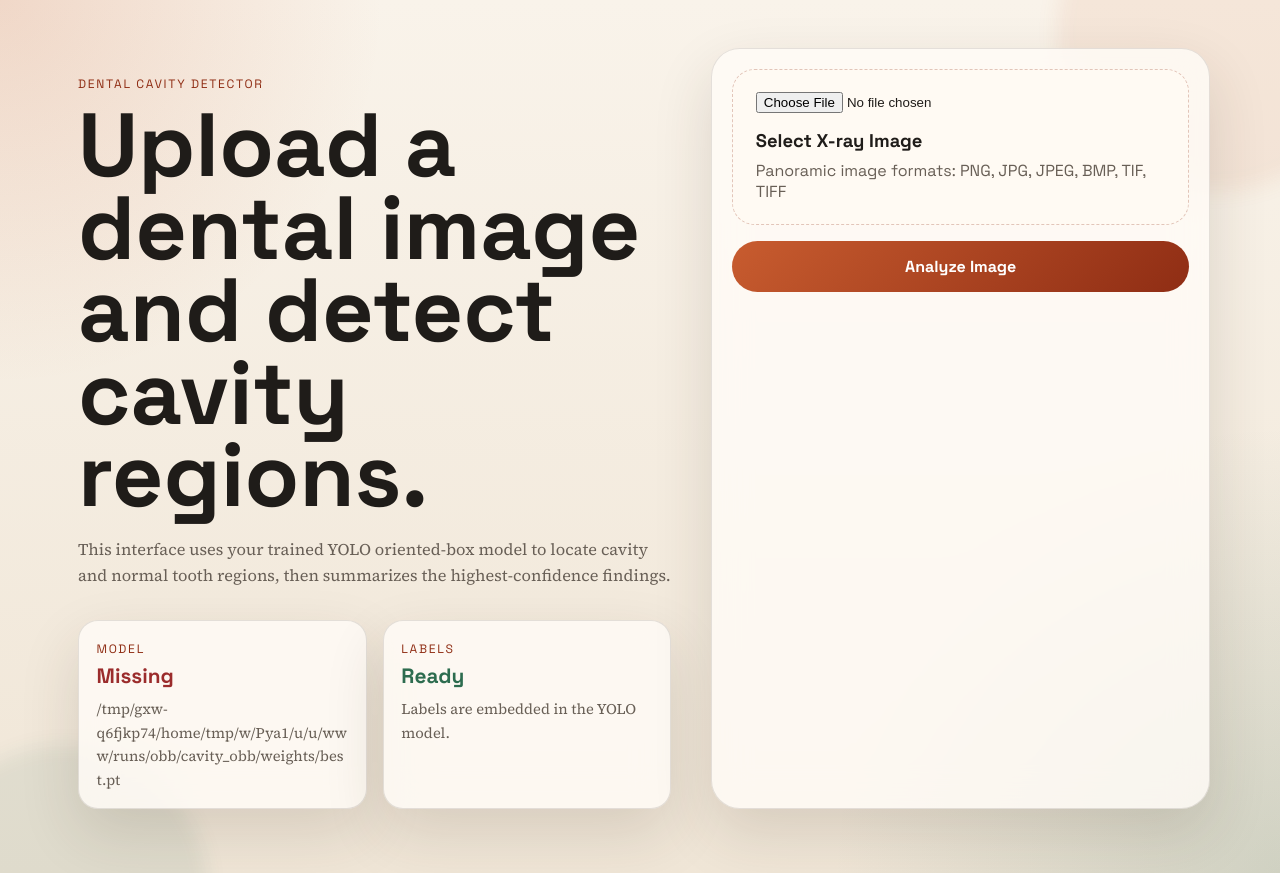
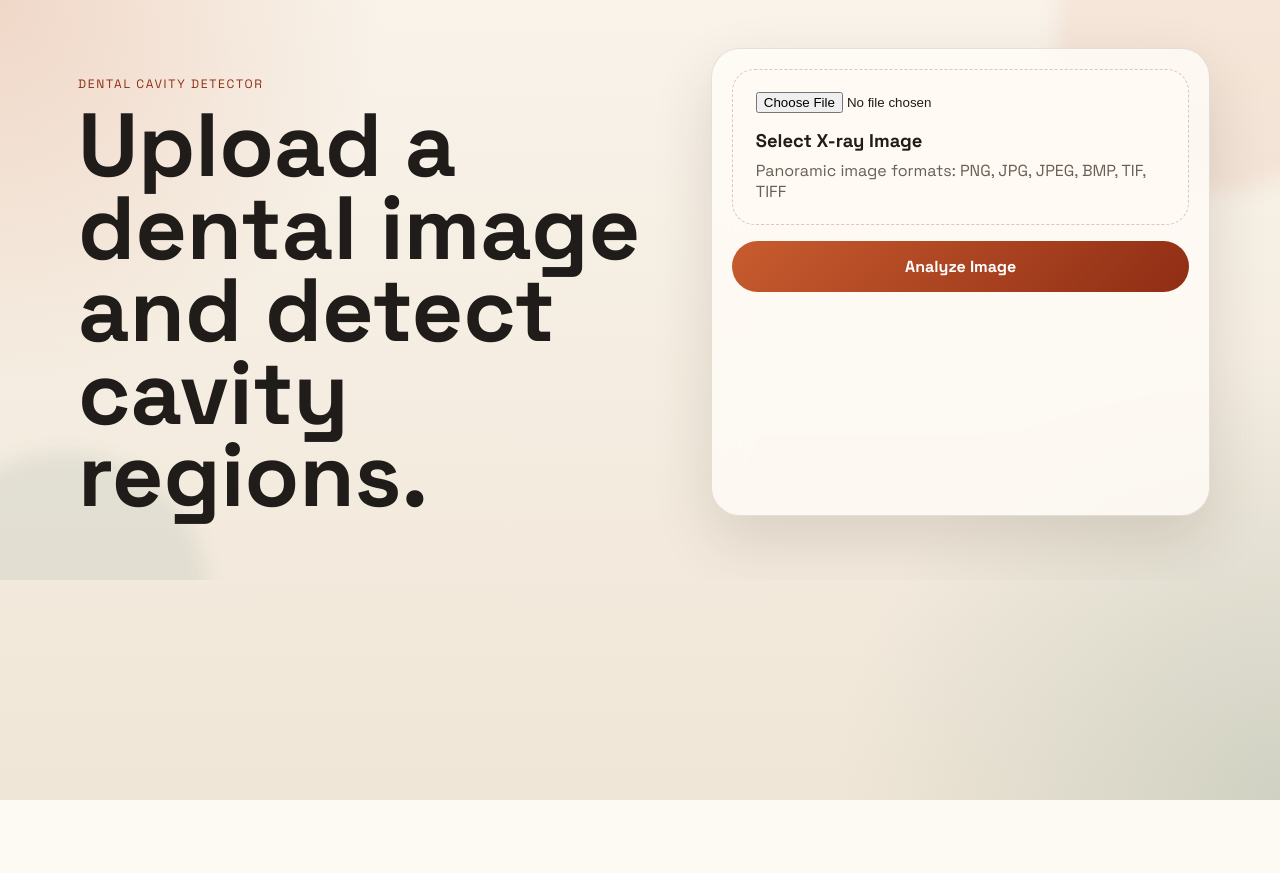
Before and after one commit to Premkumar8/Automated-Dental-Cavity-Detection-System-Using-Deep-Learning-YOLO, a Flask app: page / in a window 1280 px wide. After the commit the page ends 800 px from the top, so only its background shows below. Run offline with Flask 3, Linux system fonts and the light colour scheme.

Commit message:
recover missing UI layout and medical dictionary on main branch

```diff
--- a/app.py
+++ b/app.py
@@ -56,6 +56,12 @@ def build_detection_report(image_path: Path) -> dict:
     names = result.names
     obb = result.obb
 
+    import cv2
+    annotated_img = result.plot(labels=False, conf=False, line_width=2)
+    annotated_filename = "annotated_" + image_path.name
+    annotated_path = image_path.parent / annotated_filename
+    cv2.imwrite(str(annotated_path), annotated_img)
+
     detections = []
     if obb is not None and obb.cls is not None and len(obb.cls) > 0:
         classes = obb.cls.cpu().numpy().astype(int).tolist()
@@ -82,17 +88,24 @@ def build_detection_report(image_path: Path) -> dict:
     cavity_count = counts.get("cavity", 0)
     normal_count = counts.get("normal", 0)
 
+    EXPLANATIONS = {
+        "cavity": "A cavity is a permanently damaged area in the hard surface of your teeth that develops into a tiny opening or hole.",
+        "normal": "The region appears as a normal, healthy tooth structure."
+    }
+
     if cavity_count > 0:
         summary = (
             f"The model detected {cavity_count} cavity candidate region"
             f"{'s' if cavity_count != 1 else ''}. The highest-confidence finding is "
-            f"{top_detection['label']} at {top_detection['confidence'] * 100:.2f}%. "
+            f"{top_detection['label']} at {top_detection['confidence'] * 100:.2f}%. \n\n"
+            f"Clinical Context: {EXPLANATIONS['cavity']}\n\n"
             "Use this as AI assistance only; a dentist should confirm the finding."
         )
     else:
         summary = (
             f"The model detected {normal_count} normal tooth region"
-            f"{'s' if normal_count != 1 else ''} and no cavity candidate above the threshold. "
+            f"{'s' if normal_count != 1 else ''} and no cavity candidate above the threshold. \n\n"
+            f"Clinical Context: {EXPLANATIONS['normal']}\n\n"
             "Use this as AI assistance only; a dentist should confirm the image."
         )
 
@@ -101,6 +114,7 @@ def build_detection_report(image_path: Path) -> dict:
         "predicted_confidence": top_detection["confidence"],
         "report": summary,
         "top_predictions": detections[:8],
+        "annotated_image_name": annotated_filename,
     }
 
 
--- a/static/style.css
+++ b/static/style.css
@@ -141,6 +141,13 @@ h1 {
   word-break: break-word;
 }
 
+.report-card p {
+  margin: 0.55rem 0 0;
+  font-size: 0.92rem;
+  word-break: break-word;
+  white-space: pre-wrap;
+}
+
 .ok {
   color: var(--ok);
 }
@@ -256,7 +263,7 @@ button:hover {
 .preview-wrap img {
   display: block;
   width: 100%;
-  max-height: 25rem;
+  max-height: 40rem;
   object-fit: contain;
 }
 
--- a/templates/index.html
+++ b/templates/index.html
@@ -18,26 +18,6 @@
       <section class="hero">
         <p class="eyebrow">Dental Cavity Detector</p>
         <h1>Upload a dental image and detect cavity regions.</h1>
-        <p class="intro">
-          This interface uses your trained YOLO oriented-box model to locate cavity and normal tooth regions, then summarizes the highest-confidence findings.
-        </p>
-
-        <div class="status-grid">
-          <div class="status-card">
-            <span class="status-label">Model</span>
-            <strong class="{{ 'ok' if status.model_exists else 'missing' }}">
-              {{ 'Ready' if status.model_exists else 'Missing' }}
-            </strong>
-            <p>{{ status.model_path }}</p>
-          </div>
-          <div class="status-card">
-            <span class="status-label">Labels</span>
-            <strong class="{{ 'ok' if status.labels_exist else 'missing' }}">
-              {{ 'Ready' if status.labels_exist else 'Missing' }}
-            </strong>
-            <p>{{ status.labels_path }}</p>
-          </div>
-        </div>
       </section>
 
       <section class="panel">
@@ -54,7 +34,10 @@
         <div class="message error">{{ error }}</div>
         {% endif %}
 
-        {% if report %}
+      </section>
+
+      {% if report %}
+      <section class="panel" style="grid-column: 1 / -1; margin-top: 0.5rem;">
         <div class="results">
           <div class="result-header">
             <div>
@@ -67,17 +50,30 @@
           </div>
 
           {% if image_name %}
-          <div class="preview-wrap">
-            <img src="{{ url_for('uploaded_file', filename=image_name) }}" alt="Uploaded X-ray preview" onerror="this.style.display='none'">
+          <div class="diagnostic-grid">
+            <div class="diagnostic-column">
+              <span class="column-badge">Original Radiograph</span>
+              <div class="preview-wrap">
+                <img src="{{ url_for('uploaded_file', filename=image_name) }}" alt="Original X-ray radiograph">
+              </div>
+            </div>
+            {% if report.annotated_image_name %}
+            <div class="diagnostic-column">
+              <span class="column-badge overlay-badge">AI Diagnostic Overlay</span>
+              <div class="preview-wrap annotated-wrap">
+                <img src="{{ url_for('uploaded_file', filename=report.annotated_image_name) }}" alt="AI Cavity Detection Annotations">
+              </div>
+            </div>
+            {% endif %}
           </div>
           {% endif %}
 
-          <div class="report-card">
+          <div class="report-card" style="margin-top: 2rem;">
             <h3>AI Report</h3>
             <p>{{ report.report }}</p>
           </div>
 
-          <div class="prediction-grid">
+          <div class="prediction-grid" style="margin-top: 1rem;">
             {% for item in report.top_predictions %}
             <div class="prediction-card">
               <span>{{ item.label }}</span>
@@ -86,8 +82,8 @@
             {% endfor %}
           </div>
         </div>
-        {% endif %}
       </section>
+      {% endif %}
     </main>
   </div>
 </body>
```
